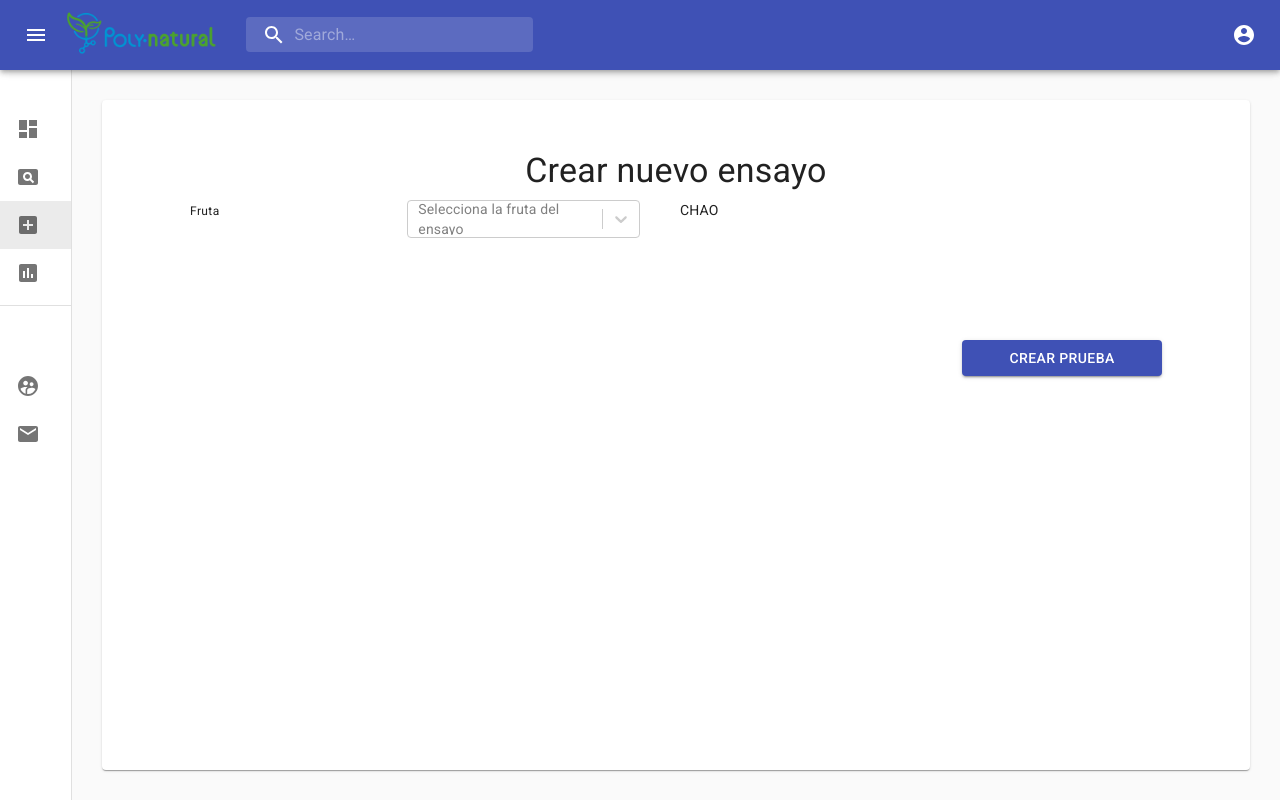
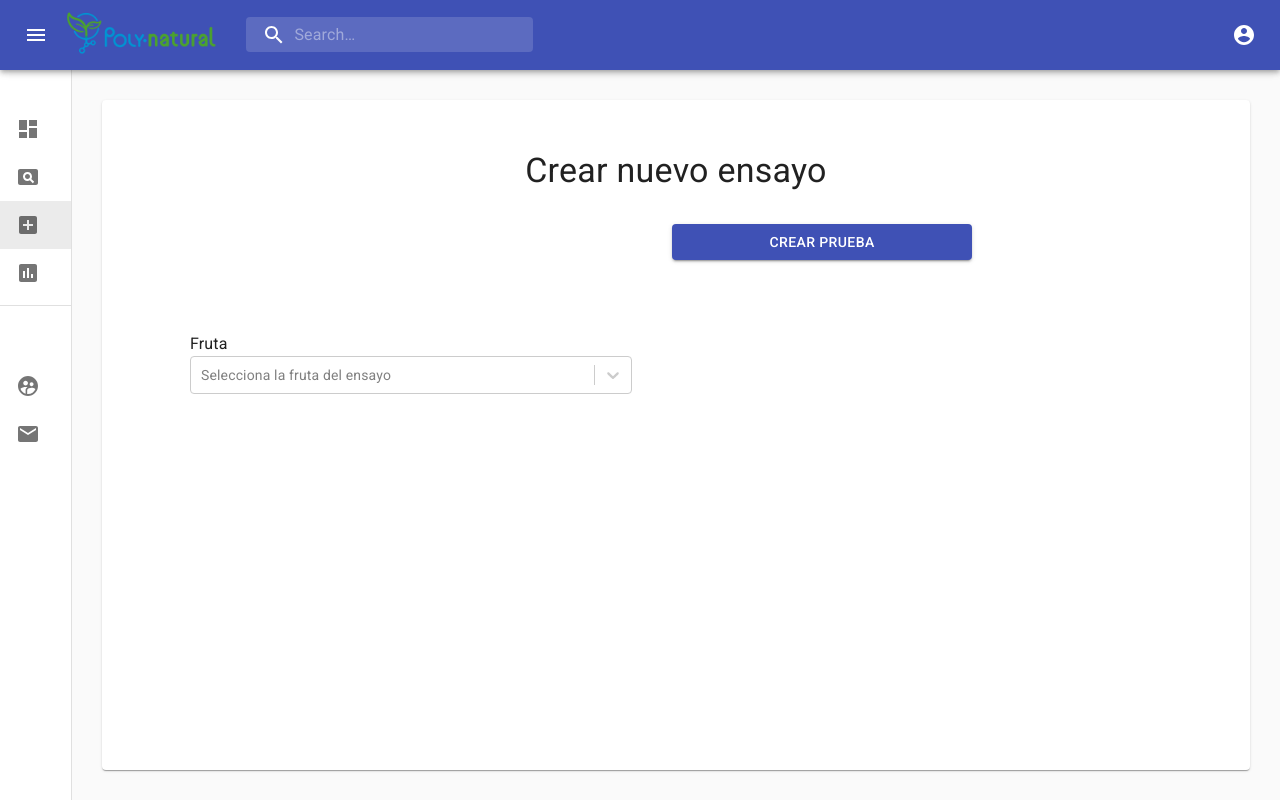
Before and after one commit to naoliden/polynatural, a React (Create React App) app: page /home/newform in a window 1280 px wide. Built offline with nearby package versions, Linux system fonts and the light colour scheme.

Commit message:
fixed CSS for form

```diff
--- a/src/components/NewForm/CreateFormComponent.jsx
+++ b/src/components/NewForm/CreateFormComponent.jsx
@@ -178,6 +178,11 @@ const NewForm = (props) => {
                 label="Calibre" variant="standard" inputRef={control}/>
             </FormControl>
 
+            <FormControl margin="normal" >
+              <TextField id="testigos" type="number" helperText="Ingresa numero de testigos"
+                label="Testigos" variant="standard" inputRef={control}/>
+            </FormControl>
+
             </Grid>
             <Grid container justify='flex-end'>
               <Button variant="contained" color="primary" size="medium" type="submit" className={classes.button}  >
--- a/src/components/NewForm/CreateTrialComponent.jsx
+++ b/src/components/NewForm/CreateTrialComponent.jsx
@@ -4,13 +4,12 @@ import clsx from 'clsx';
 import { FormControl, InputLabel, Input, Button, TextField, Typography, Grid } from "@material-ui/core";
 import Paper from '@material-ui/core/Paper';
 import { connect } from 'react-redux';
+import Select from 'react-select';
 import { useForm, register, Controller } from 'react-hook-form';
 import { Select as MUISelect } from '@material-ui/core';
-import Select from 'react-select';
-// TODO should be a fetch to the server according to the system language.
 import { countries } from './files/countries_es';
-import { frutas, ciruelas, arandanos, duraznos, mandarinas, peras, limones, naranjas, paltas, manzanas} from './files/frutas';
-
+import { frutas } from './files/frutas';
+import FruitVariety from './SelectVarietyComponent';
 
 const useStyles = makeStyles((theme) => ({
   form: {
@@ -30,9 +29,7 @@ const useStyles = makeStyles((theme) => ({
     minWidth: 20,
   },
   paper: {
-    // display: 'flex',
     width: '100%',
-    // marginTop: 60,
     [theme.breakpoints.up('md')]:{
       paddingRight: theme.spacing(10),
       paddingLeft: theme.spacing(10),
@@ -43,16 +40,21 @@ const useStyles = makeStyles((theme) => ({
   button: {
     marginTop: theme.spacing(3),
     marginBottom: theme.spacing(1),
-    width: 200,
-
-  },
-  item: {
-    backgroundColor: "black",
+    width: 300,
   },
   left: {
-    flexDirection: 'column',
-    justifyContent: 'center',
+    flexDirection: 'row',
+    justifyContent: 'flex-start',
+    alignItems: 'center',
+    [theme.breakpoints.down('sm')]:{
       alignItems: 'stretch',
+    }
+  },
+  right: {
+    minHeight: 400,
+    flexDirection: 'row',
+    alignItems: 'flex-start',
+    justifyContent: 'space-between',
   }
 
 }));
@@ -79,7 +81,22 @@ const tipos_medicion =[
 const NewForm = (props) => {
   const today = getToday();
   const classes = useStyles();
-  const { control, handleSubmit } = useForm();
+  const [selectedFruit, setFruit] = useState({value: null, label: null})
+  const [variety, setVariety] = useState({value: null, label: null})
+  const { control, handleSubmit, register } = useForm();
+
+
+  const handleChangeFruit = (fruit) => {
+    setFruit(fruit)
+    // console.log(fruit.value);
+  }
+
+  const handleFormSubmit = (data) => {
+    // console.log(JSON.stringify(data))
+    // TODO dispatch redux action que junta los states y data
+    console.log(selectedFruit)
+    console.log(variety)
+  }
 
 
   return (
@@ -92,36 +109,37 @@ const NewForm = (props) => {
             </Typography>
           </Grid>
         </Grid>
-        <form className={classes.form}>
+        <form className={classes.form} onSubmit={handleSubmit((data) => handleFormSubmit(data))} >
           <Grid container spacing={5}>
-            <Grid container item xs={12} md={6} className={classes.left} spacing={2}>
+            {/* REVIEW Lado izquierdo */}
+            <Grid container item xs={12} md={6} className={classes.left} spacing={3}>
               <Grid item xs={12}>
-                <Typography gutterBottom={true} color="textPrimary" variant="caption">Fruta</Typography>
-              </Grid>
-              <Grid item xs={12}>
+                <Typography color="textPrimary" variant="body1">Fruta</Typography>
+              <Grid/>
+              <Grid item>
                 <Controller
                   name="fruta"
-                    as={Select}
-                    options={frutas}
                   control={control}
                   rules={{ required: true }}
-                    placeholder={"Selecciona la fruta del ensayo"}
-                    defaultValue={'manzana'}
+                  defaultValue={selectedFruit}
+                  render={() =>
+                    <Select onChange={handleChangeFruit} options={frutas} placeholder={"Selecciona la fruta del ensayo"}/>
+                  }
                   />
               </Grid>
+              <Grid item xs={12} style={{marginTop: 10}}>
+                {selectedFruit.value? <FruitVariety fruit={selectedFruit} control={control} onChange={setVariety}/> : <div></div>}
               </Grid>
-            <Grid container item xs={12} md={6}>
-              CHAO
             </Grid>
-
-            <Grid item container alignItems="center" justify="flex-end">
-              <Grid item>
+            </Grid>
+            {/* REVIEW Lado derecho */}
+            <Grid container item xs={12} md={6} className={classes.right} spacing={3}>
+              <Grid item xs={12} >
                 <Button variant="contained" color="primary" type="submit" className={classes.button}>
                   Crear prueba
                 </Button>
               </Grid>
             </Grid>
-
 
           </Grid>
         </form>
--- /dev/null
+++ b/src/components/NewForm/SelectVarietyComponent.jsx
@@ -0,0 +1,39 @@
+import React, { useMemo, useState }from "react";
+import {ciruelas, arandanos, duraznos, mandarinas, peras, limones, naranjas, paltas, manzanas} from './files/frutas';
+import Select from 'react-select';
+import { Controller } from 'react-hook-form';
+
+
+const FruitVariety = ({fruit, control, onChange}) => {
+  // console.log(fruit)
+  switch (fruit.value) {
+    case 'manzana':
+      return (
+        <Controller
+        name="variedad"
+        control={control}
+        rules={{ required: true }}
+        defaultValue={fruit.value}
+        render={() =>
+          <Select onChange={onChange} options={manzanas} placeholder={`Selecciona la variedad de ${fruit.label}`}/>
+        }
+        />
+      )
+    case 'limon':
+      return (
+        <Controller
+        name="variedad"
+        control={control}
+        rules={{ required: true }}
+        defaultValue={fruit.value}
+        render={() =>
+          <Select onChange={onChange} options={limones} placeholder={`Selecciona la variedad de ${fruit.label}`}/>
+        }
+        />
+      )
+    default:
+      return <div></div>;
+  }
+}
+
+export default FruitVariety;
```
Lines whose indentation alone changed are shown as unchanged.
